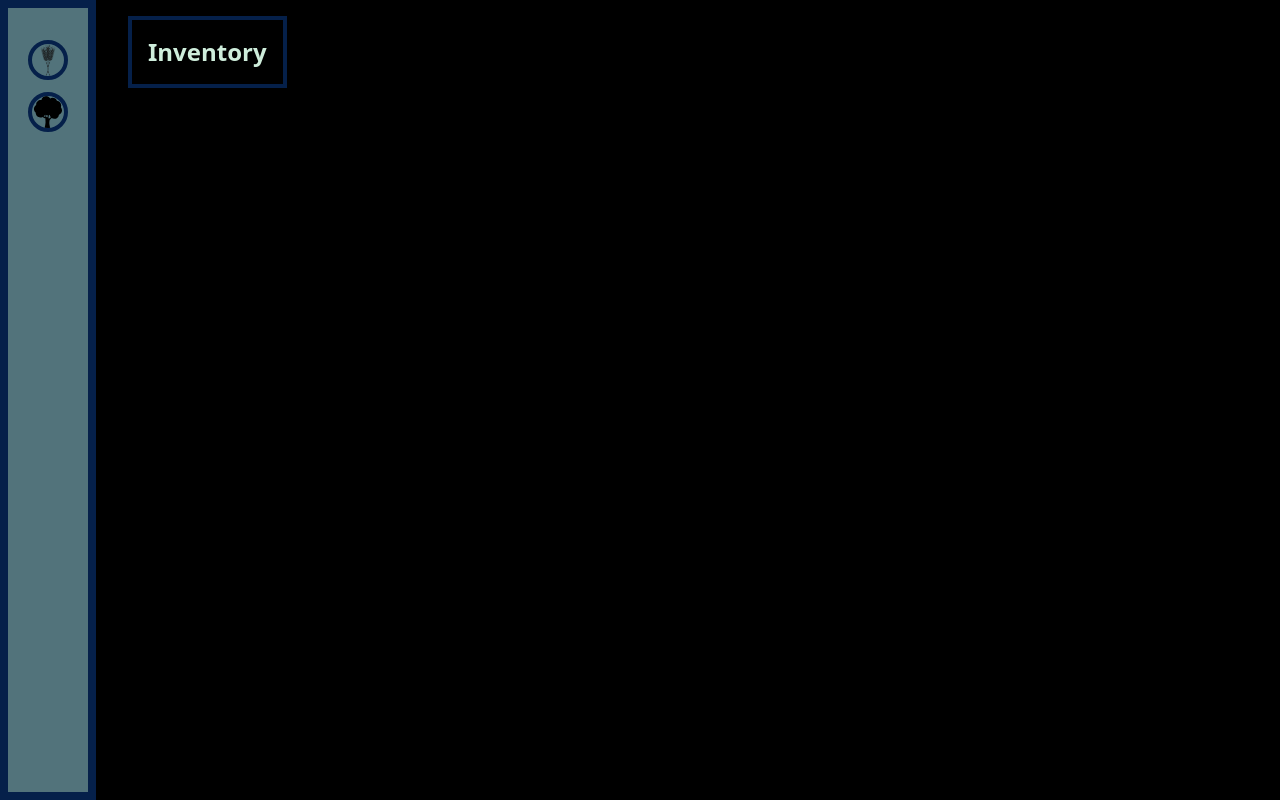
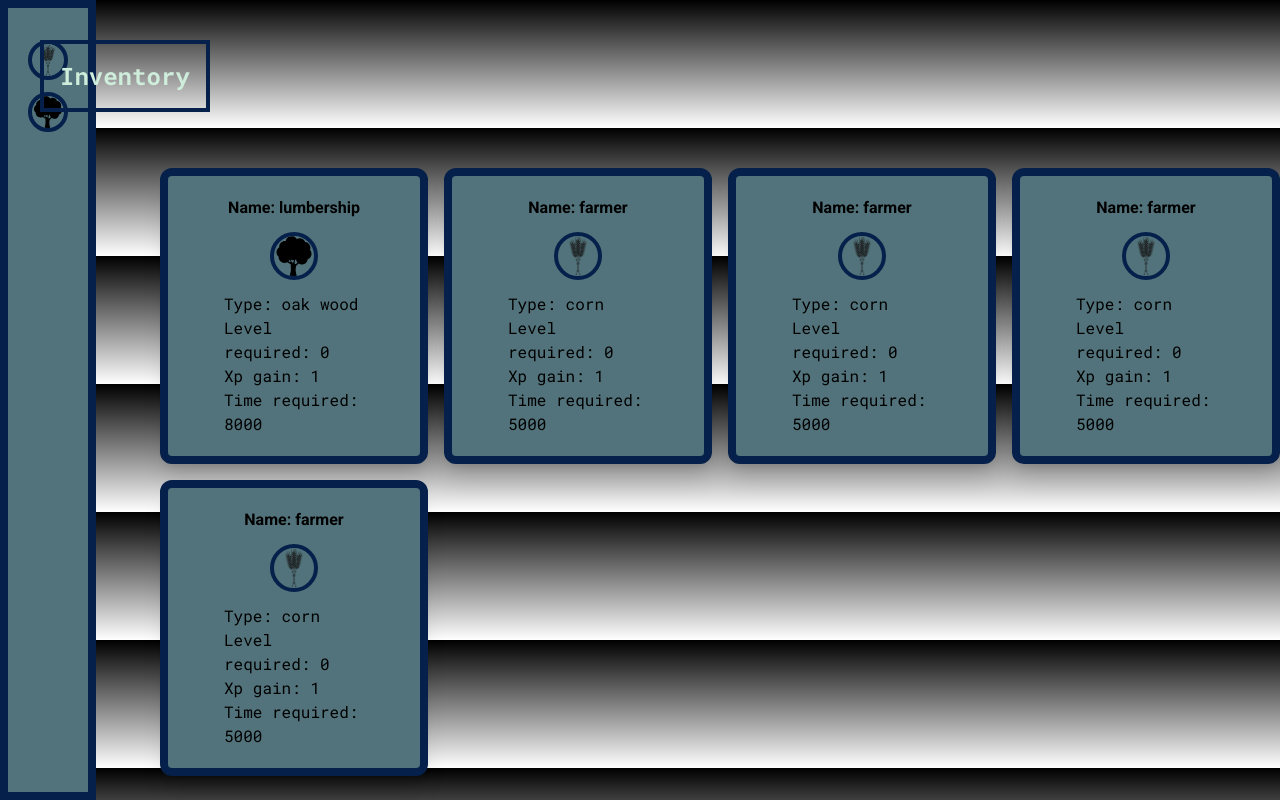
Before and after one commit to cplprince/kingdoms, a Next.js app: page / in a window 1280 px wide. Built offline with nearby package versions, Linux system fonts and the light colour scheme.

Commit message:
Card (#6)
* zobrazeni

* card response

* card

* uprava props

* next font

* font

* html tagy

* uprava dat

* zmena pouziti fontu

* cn

* razeni

* oprava

```diff
--- /dev/null
+++ b/src/app/Components.module.css
@@ -0,0 +1,3 @@
+.cardContainer {
+	@apply absolute mt-10 grid grid-cols-1 md:grid-cols-2 lg:grid-cols-3 xl:grid-cols-4 2xl:grid-cols-5 gap-4 ml-40 place-items-center;
+}
--- a/src/app/layout.tsx
+++ b/src/app/layout.tsx
@@ -1,11 +1,25 @@
+import { Roboto, Roboto_Mono } from 'next/font/google';
+
 import { Providers } from '../../lib/providers';
+import { cn } from '../../lib/utils';
 import './globals.css';
 
+export const roboto = Roboto_Mono({
+	subsets: ['latin'],
+});
+
+export const typography = Roboto({
+	subsets: ['latin'],
+	weight: ['700'],
+});
+
 export default function RootLayout({ children }: { children: React.ReactNode }) {
+	const bodyContent = cn(`bg-black ${roboto.className}`);
+
 	return (
 		<Providers>
 			<html lang="en">
-				<body className={'bg-black'}>{children}</body>
+				<body className={bodyContent}>{children}</body>
 			</html>
 		</Providers>
 	);
--- a/src/app/page.tsx
+++ b/src/app/page.tsx
@@ -1,14 +1,17 @@
 'use client';
 
 import { Inventory } from '@/components/inventory/Inventory';
-import { Sidebar } from '@/components/sidebar/Sidebar';
 import { useModal } from '../hooks/useModal';
 import { cn } from '../../lib/utils';
+import { Card } from '@/components/card/Card';
+import { Sidebar } from '@/components/sidebar/Sidebar';
+import { activityInfo } from '../mocks/CardMocks';
+import styles from './Components.module.css';
 
 export default function Home() {
 	const { isOpen, toggle } = useModal();
-	const inventoryContainer = cn('container mx-auto mt-4 absolute pl-32');
-	const buttonInventory = cn('text-2xl font-bold border-4 p-4 mb-4 border-primary-first text-primary-third');
+	const inventoryContainer = cn('container mx-auto pt-10 relative pl-10');
+	const buttonInventory = cn('text-2xl font-bold border-4 p-4 mb-4 border-primary-first text-primary-third ');
 
 	const items = [];
 	for (let i = 1; i <= 50; i++) {
@@ -24,6 +27,15 @@ export default function Home() {
 				</button>
 				{isOpen && <Inventory items={items} />}
 			</div>
+			<div className={styles.cardContainer}>
+				{activityInfo.map((data, index) => {
+					return (
+						<div key={index}>
+							<Card data={data} />
+						</div>
+					);
+				})}
+			</div>
 		</main>
 	);
 }
--- /dev/null
+++ b/src/components/card/Card.tsx
@@ -0,0 +1,47 @@
+import { FC } from 'react';
+import Image from 'next/image';
+import { typography } from '../../app/layout';
+
+import styles from './Components.module.css';
+
+type ActivityInfoItems = {
+	type: string;
+	reqLvl: number;
+	xpGain: number;
+	time: number;
+};
+
+type ActivityItems = {
+	name: string;
+	imgUrl: string;
+	items: ActivityInfoItems[];
+};
+
+type CardProps = {
+	data: ActivityItems;
+};
+
+export const Card: FC<CardProps> = ({ data: { name, imgUrl, items } }) => {
+	return (
+		<article className={styles.cardContainer}>
+			<div className={styles.cardContent}>
+				<header>
+					<h2 className={typography.className}>Name: {name}</h2>
+				</header>
+				<div className={styles.imgContainer}>
+					<Image src={imgUrl} alt={name} width={100} height={100} className={styles.img} />
+				</div>
+				<section>
+					{items.map((item, index) => (
+						<div key={index}>
+							<p>Type: {item.type}</p>
+							<p>Level required: {item.reqLvl}</p>
+							<p>Xp gain: {item.xpGain}</p>
+							<p>Time required: {item.time}</p>
+						</div>
+					))}
+				</section>
+			</div>
+		</article>
+	);
+};
--- /dev/null
+++ b/src/components/card/Components.module.css
@@ -0,0 +1,15 @@
+.cardContainer {
+	@apply px-14 py-5 bg-primary-second relative  rounded-xl shadow-xl  border-solid border-8 border-primary-first;
+}
+
+.cardContent {
+	@apply flex justify-center items-center flex-col text-black;
+}
+
+.imgContainer {
+	@apply w-12 h-12 rounded-full flex justify-center items-center  mx-auto border-4 border-primary-first  m-3;
+}
+
+.img {
+	@apply w-full h-full rounded-full object-cover hover:rounded-none  duration-200 ease-in-out m-3;
+}
--- /dev/null
+++ b/src/mocks/CardMocks.ts
@@ -0,0 +1,62 @@
+export const activityInfo = [
+	{
+		name: 'lumbership',
+		imgUrl: '/tree-silhouette.svg',
+		items: [
+			{
+				type: 'oak wood',
+				reqLvl: 0,
+				xpGain: 1,
+				time: 8000,
+			},
+		],
+	},
+	{
+		name: 'farmer',
+		imgUrl: '/corn.webp',
+		items: [
+			{
+				type: 'corn',
+				reqLvl: 0,
+				xpGain: 1,
+				time: 5000,
+			},
+		],
+	},
+	{
+		name: 'farmer',
+		imgUrl: '/corn.webp',
+		items: [
+			{
+				type: 'corn',
+				reqLvl: 0,
+				xpGain: 1,
+				time: 5000,
+			},
+		],
+	},
+	{
+		name: 'farmer',
+		imgUrl: '/corn.webp',
+		items: [
+			{
+				type: 'corn',
+				reqLvl: 0,
+				xpGain: 1,
+				time: 5000,
+			},
+		],
+	},
+	{
+		name: 'farmer',
+		imgUrl: '/corn.webp',
+		items: [
+			{
+				type: 'corn',
+				reqLvl: 0,
+				xpGain: 1,
+				time: 5000,
+			},
+		],
+	},
+];
--- a/tailwind.config.ts
+++ b/tailwind.config.ts
@@ -1,26 +1,23 @@
-import type { Config } from 'tailwindcss'
+import type { Config } from 'tailwindcss';
 
 const config: Config = {
-  content: [
-    './src/components/**/*.{js,ts,jsx,tsx,mdx}',
-    './src/app/**/*.{js,ts,jsx,tsx,mdx}',
-  ],
+	content: ['./src/components/**/*.{js,ts,jsx,tsx,mdx}', './src/app/**/*.{js,ts,jsx,tsx,mdx}'],
 	theme: {
 		extend: {
 			colors: {
 				primary: {
-          first: "#05204A",
+					first: '#05204A',
 					second: '#52737B',
-          third: "#CEEDDB"
+					third: '#CEEDDB',
 				},
 				secondary: {
 					first: '#B287A3',
-          second: '#BF4E30'
-        }
-      }
+					second: '#BF4E30',
+				},
+			},
 		},
 	},
 
 	plugins: [],
-}
-export default config
+};
+export default config;
```
Also changed, not shown: package.json (+8 -7 lines), 1 other file (tests, documents, lock files or other folders). Lines whose indentation alone changed are shown as unchanged.
